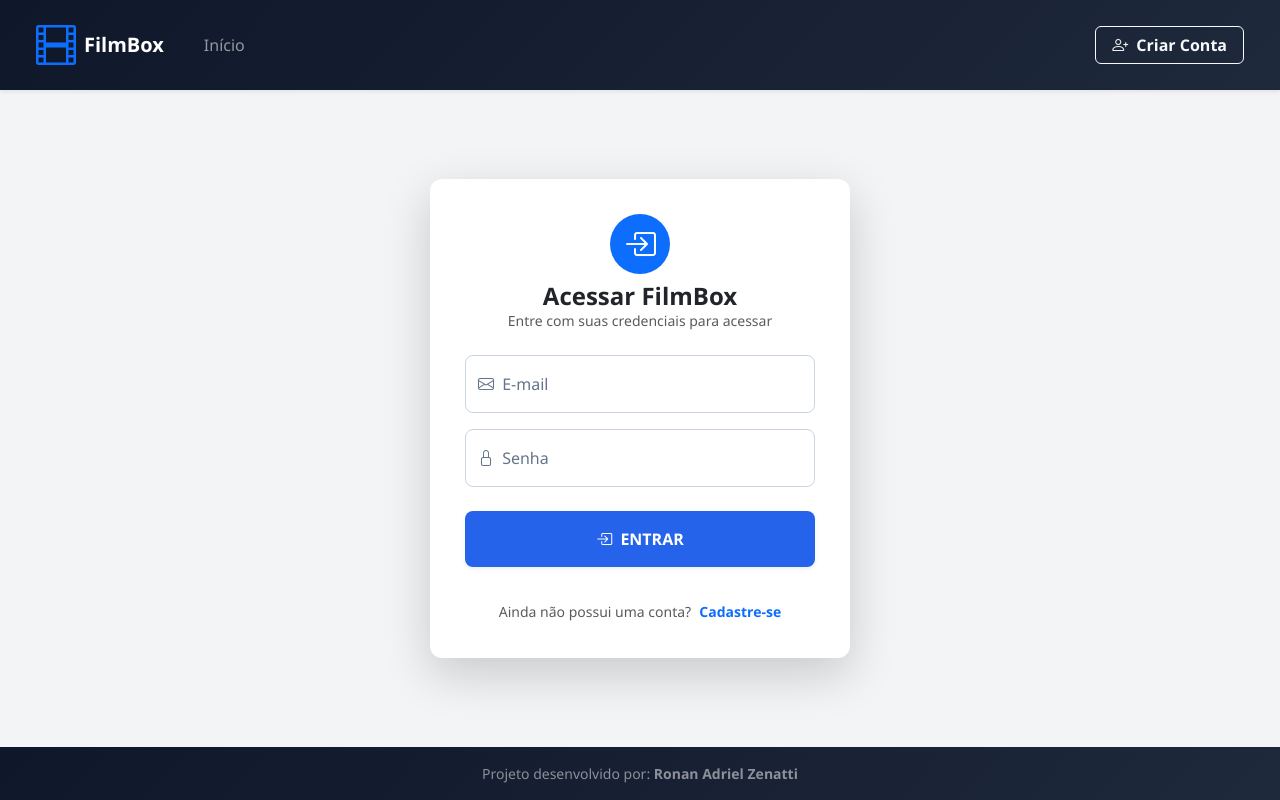
After one commit to AlexandreGabrielAV/trabalhopg, a Flask app: page /login in a window 1280 px wide. The commit adds this page. Run offline with Flask 3, Linux system fonts and the light colour scheme.

Commit message:
Adições

```diff
--- a/app.py
+++ b/app.py
@@ -1,4 +1,4 @@
-from flask import Flask, render_template, request, flash, redirect, url_for
+from flask import Flask, render_template, request, flash, redirect, url_for, session
 
 app = Flask(__name__)
 app.secret_key = 'appnovo'
@@ -17,10 +17,44 @@ def inicio():
     return render_template('index.html', filmes=filmes_destaque)
 
 
+
+
+@app.route('/login', methods=['GET', 'POST'])
+def login():
+    if request.method == 'POST':
+        email = request.form.get('email')
+        senha = request.form.get('senha')
+
+        # Procura o usuário cadastrado na lista
+        usuario_encontrado = None
+        for u in LISTA_USUARIOS:
+            if u['email'] == email and u.get('senha') == senha:
+                usuario_encontrado = u
+                break
+
+        if usuario_encontrado:
+            # Salva na sessão
+            session['usuario_logado'] = usuario_encontrado['nome']
+            session['nivel_acesso'] = usuario_encontrado['nivel_acesso']
+
+            # Redireciona conforme o nível de acesso
+            if usuario_encontrado['nivel_acesso'] == 'Administrador':
+                return redirect(url_for('listagem'))
+            return redirect(url_for('inicio'))
+        else:
+            flash('E-mail ou senha incorretos!', 'danger')
+
+    return render_template('login.html')
+
+
+
+
 @app.route('/cadastros', methods=['GET','POST'])
 def cadastro():
 
     if request.method == 'POST':
+
+        nivel = request.form.get('nivel_acesso')
 
         dados_usuario = {
             'id': len(LISTA_USUARIOS) + 1,
@@ -37,12 +71,18 @@ def cadastro():
             'numero':request.form.get('numero'),
             'complemento':request.form.get('complemento'),
             'cidade':request.form.get('cidade'),
-            'estado':request.form.get('estado')
+            'estado':request.form.get('estado'),
+            'senha':request.form.get('senha')
         }
+
 
         LISTA_USUARIOS.append(dados_usuario)
 
-        return redirect(url_for('listagem'))
+
+        session['usuario_logado'] = dados_usuario['nome']
+        session['nivel_acesso'] = nivel
+
+        return redirect(url_for('cadastro'))
 
 
     return render_template('cadastros.html')
@@ -51,7 +91,13 @@ def cadastro():
 @app.route('/usuarios', methods=['GET', 'POST'])
 def listagem():
 
-    return render_template('usuarios.html', usuarios=LISTA_USUARIOS)
+    nivel_atual = session.get('nivel_acesso')
+
+    if nivel_atual == 'Administrador':
+        return render_template('usuarios.html', usuarios=LISTA_USUARIOS)
+
+
+    return render_template('index.html')
 
 
 
--- a/templates/index.html
+++ b/templates/index.html
@@ -10,6 +10,7 @@
     <link rel="stylesheet" href="https://cdn.jsdelivr.net/npm/bootstrap-icons@1.11.1/font/bootstrap-icons.css">
     <!-- CSS Personalizado -->
     <link rel="stylesheet" href="{{ url_for('static', filename='css/style.css') }}">
+    <link rel="icon" type="image/png" href={{ url_for('static' , filename='imgs/icone.png') }}>
 </head>
 <body>
 
@@ -44,7 +45,7 @@
                     <a href="{{ url_for('cadastro') }}" class="btn btn-primary fw-semibold px-3">
                         <i class="bi bi-person-plus me-1"></i> Cadastre-se
                     </a>
-                    <a href="{{ url_for('cadastro') }}" class="btn btn-primary fw-semibold px-3">
+                    <a href="{{ url_for('login') }}" class="btn btn-primary fw-semibold px-3">
                         <i class="bi bi-person-fill"></i> Login
                     </a>
                 </div>
--- /dev/null
+++ b/templates/login.html
@@ -0,0 +1,111 @@
+<!DOCTYPE html>
+<html lang="pt-br">
+<head>
+    <meta charset="UTF-8">
+    <meta name="viewport" content="width=device-width, initial-scale=1.0">
+    <title>FilmBox - Entrar</title>
+    <!-- Bootstrap 5 CSS -->
+    <link href="https://cdn.jsdelivr.net/npm/bootstrap@5.3.2/dist/css/bootstrap.min.css" rel="stylesheet">
+    <!-- Ícones do Bootstrap -->
+    <link rel="stylesheet" href="https://cdn.jsdelivr.net/npm/bootstrap-icons@1.11.1/font/bootstrap-icons.css">
+    <!-- CSS Personalizado -->
+    <link rel="stylesheet" href="{{ url_for('static', filename='css/style.css') }}">
+    <link rel="icon" type="image/png" href={{ url_for('static' , filename='imgs/icone.png') }}>
+    <style>
+        .login-card {
+            max-width: 420px;
+            margin: 0 auto;
+        }
+    </style>
+</head>
+<body>
+
+    <!-- Topbar -->
+    <nav class="navbar navbar-expand-lg navbar-dark bg-header px-4 py-3 shadow-sm">
+        <div class="container-fluid">
+            <a class="navbar-brand fw-bold d-flex align-items-center gap-2" href="{{ url_for('inicio') }}">
+                <i class="bi bi-film text-primary display-6"></i> FilmBox
+            </a>
+
+            <button class="navbar-toggler" type="button" data-bs-toggle="collapse" data-bs-target="#navbarNav">
+                <span class="navbar-toggler-icon"></span>
+            </button>
+
+            <div class="collapse navbar-collapse" id="navbarNav">
+                <ul class="navbar-nav me-auto ms-3">
+                    <li class="nav-item">
+                        <a class="nav-link" href="{{ url_for('inicio') }}">Início</a>
+                    </li>
+                </ul>
+                <div class="d-flex align-items-center gap-2">
+                    <a href="{{ url_for('cadastro') }}" class="btn btn-outline-light fw-semibold px-3">
+                        <i class="bi bi-person-plus me-1"></i> Criar Conta
+                    </a>
+                </div>
+            </div>
+        </div>
+    </nav>
+
+    <!-- Conteúdo Principal / Formulário de Login -->
+    <div class="container my-5 main-container d-flex align-items-center justify-content-center">
+        <div class="card-form login-card w-100 shadow-lg">
+
+            <!-- Cabeçalho do Card -->
+            <div class="text-center mb-4">
+                <div class="bg-primary text-white rounded-circle d-inline-flex align-items-center justify-content-center mb-2" style="width: 60px; height: 60px;">
+                    <i class="bi bi-box-arrow-in-right fs-2"></i>
+                </div>
+                <h4 class="fw-bold text-dark m-0">Acessar FilmBox</h4>
+                <p class="text-muted small">Entre com suas credenciais para acessar</p>
+            </div>
+
+            <!-- Mensagens Alerta (Ex: Erro de senha) -->
+            {% with messages = get_flashed_messages(with_categories=true) %}
+                {% if messages %}
+                    {% for category, message in messages %}
+                        <div class="alert alert-{{ category }} alert-dismissible fade show" role="alert">
+                            <i class="bi bi-exclamation-circle-fill me-1"></i> {{ message }}
+                            <button type="button" class="btn-close" data-bs-dismiss="alert"></button>
+                        </div>
+                    {% endfor %}
+                {% endif %}
+            {% endwith %}
+
+            <form action="{{ url_for('login') }}" method="POST">
+
+                <!-- Campo E-mail -->
+                <div class="form-floating mb-3">
+                    <input type="email" class="form-control" id="email" name="email" placeholder="nome@exemplo.com" required>
+                    <label for="email"><i class="bi bi-envelope me-1"></i> E-mail</label>
+                </div>
+
+                <!-- Campo Senha -->
+                <div class="form-floating mb-4">
+                    <input type="password" class="form-control" id="senha" name="senha" placeholder="Sua senha" required>
+                    <label for="senha"><i class="bi bi-lock me-1"></i> Senha</label>
+                </div>
+
+                <!-- Botão Enviar -->
+                <button type="submit" class="btn btn-save w-100 py-3 text-uppercase fw-bold shadow-sm mb-3">
+                    <i class="bi bi-box-arrow-in-right me-1"></i> Entrar
+                </button>
+
+                <!-- Link de Cadastro -->
+                <div class="text-center mt-3">
+                    <span class="text-muted small">Ainda não possui uma conta?</span>
+                    <a href="{{ url_for('cadastro') }}" class="text-primary text-decoration-none fw-bold small ms-1">Cadastre-se</a>
+                </div>
+
+            </form>
+        </div>
+    </div>
+
+    <!-- Rodapé -->
+    <footer class="bg-header text-white-50 text-center py-3 mt-auto">
+        <p class="mb-0 small">Projeto desenvolvido por: <strong>Ronan Adriel Zenatti</strong></p>
+    </footer>
+
+    <!-- Bootstrap 5 JS Bundle -->
+    <script src="https://cdn.jsdelivr.net/npm/bootstrap@5.3.2/dist/js/bootstrap.bundle.min.js"></script>
+</body>
+</html>
```
Also changed, not shown: templates/cadastros.html (+8 -1 lines), templates/usuarios.html (+19 -2 lines), static/imgs/icone.png (added).
